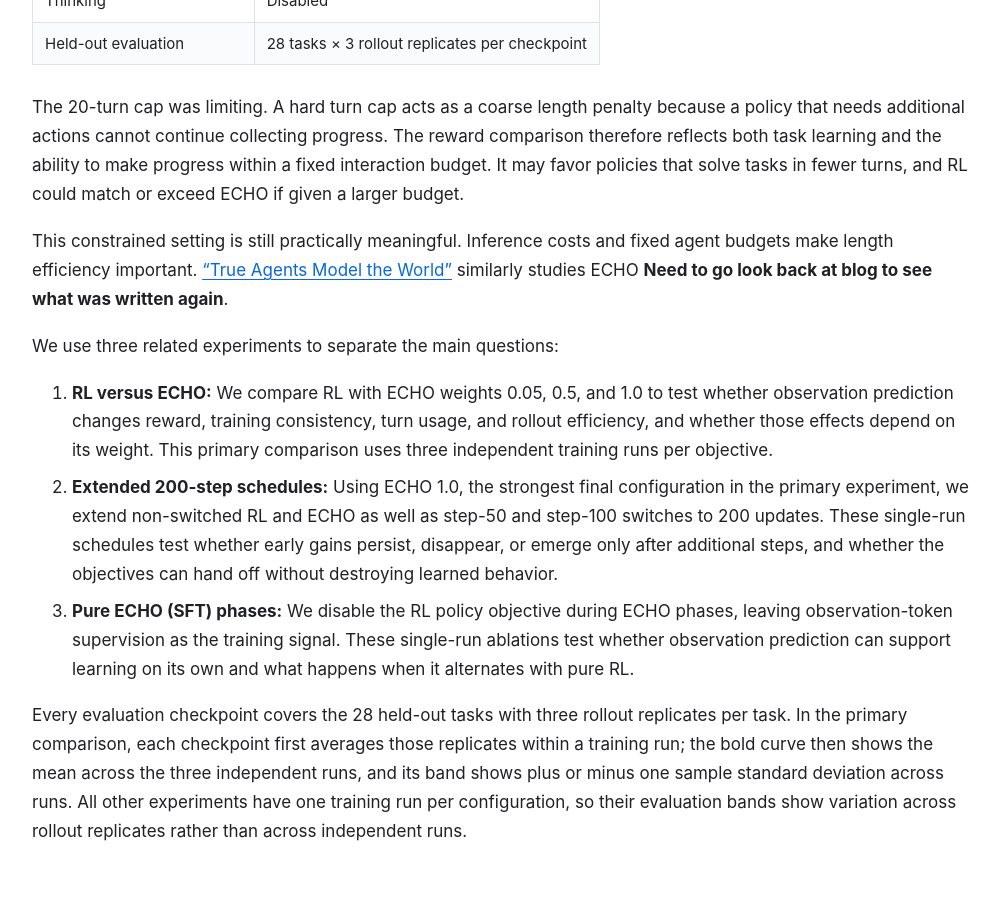
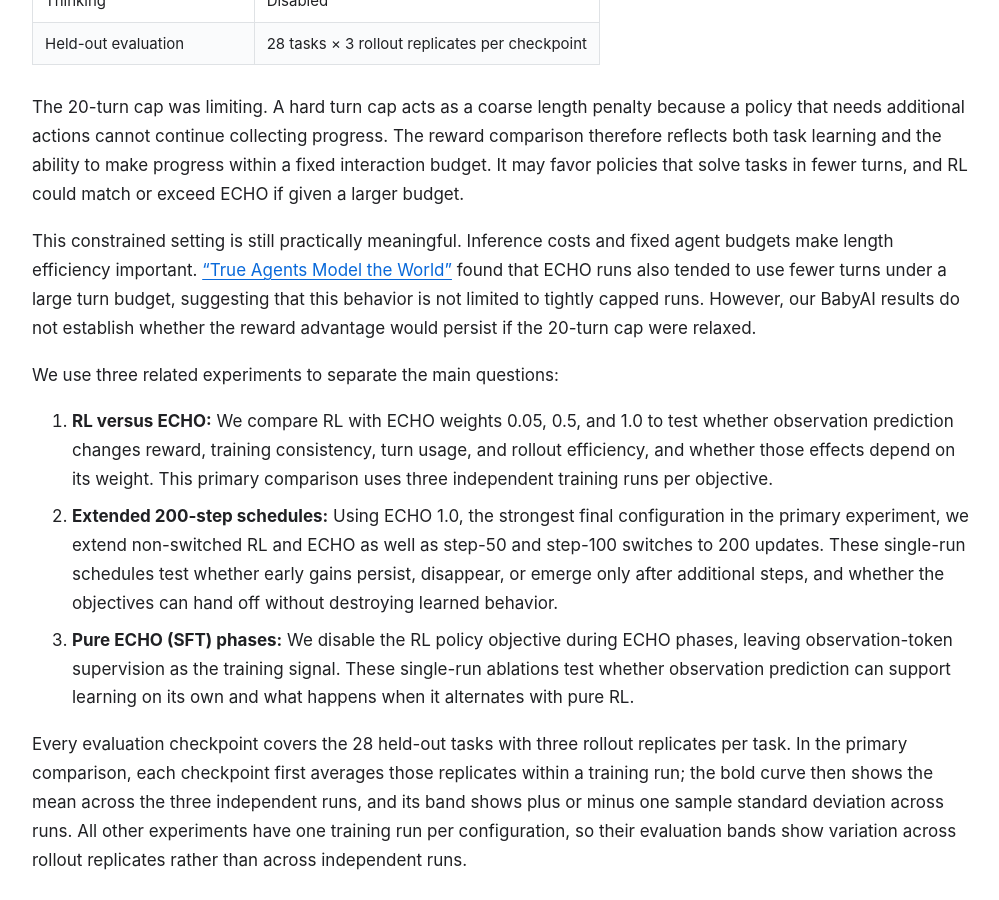
Before and after one commit to Bhoy1/echo-babyai-findings, a Jekyll site: the page built from index.md, in a window 1280 px wide and 900 px high, scrolled down 2880 px. Shown: the whole window, without its empty margins (138-1137 px from the left). Built offline with Jekyll 4.4.1, drawn with Linux system fonts in a browser that asks for light colours.

Commit message:
Clarify ECHO turn-efficiency comparison

```diff
--- a/index.md
+++ b/index.md
@@ -62,7 +62,7 @@ We use 84 training tasks and 28 held-out tasks, preserving the same 3:1 split wi
 
 The 20-turn cap was limiting. A hard turn cap acts as a coarse length penalty because a policy that needs additional actions cannot continue collecting progress. The reward comparison therefore reflects both task learning and the ability to make progress within a fixed interaction budget. It may favor policies that solve tasks in fewer turns, and RL could match or exceed ECHO if given a larger budget.
 
-This constrained setting is still practically meaningful. Inference costs and fixed agent budgets make length efficiency important. ["True Agents Model the World"](https://www.primeintellect.ai/blog/true-agents-model-the-world) similarly studies ECHO  **Need to go look back at blog to see what was written again**.
+This constrained setting is still practically meaningful. Inference costs and fixed agent budgets make length efficiency important. ["True Agents Model the World"](https://www.primeintellect.ai/blog/true-agents-model-the-world) found that ECHO runs also tended to use fewer turns under a large turn budget, suggesting that this behavior is not limited to tightly capped runs. However, our BabyAI results do not establish whether the reward advantage would persist if the 20-turn cap were relaxed.
 
 We use three related experiments to separate the main questions:
 
```
